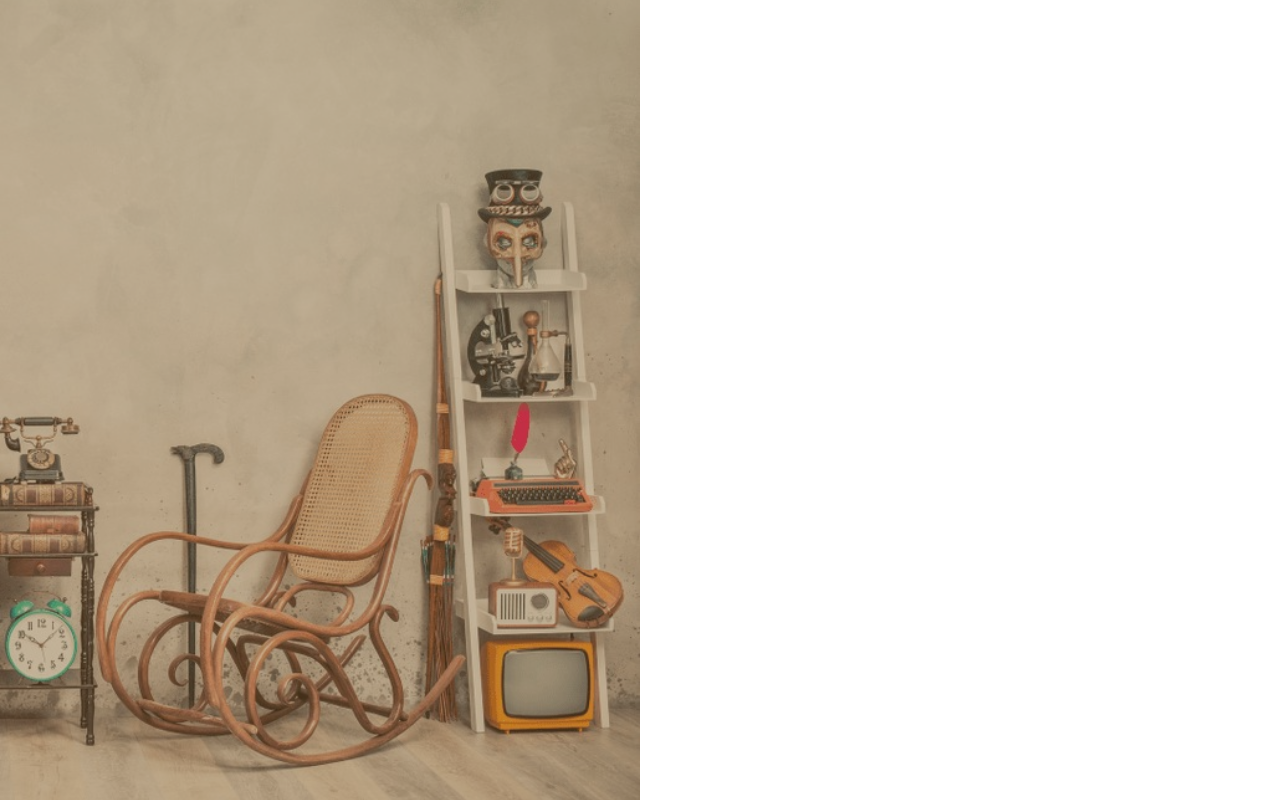
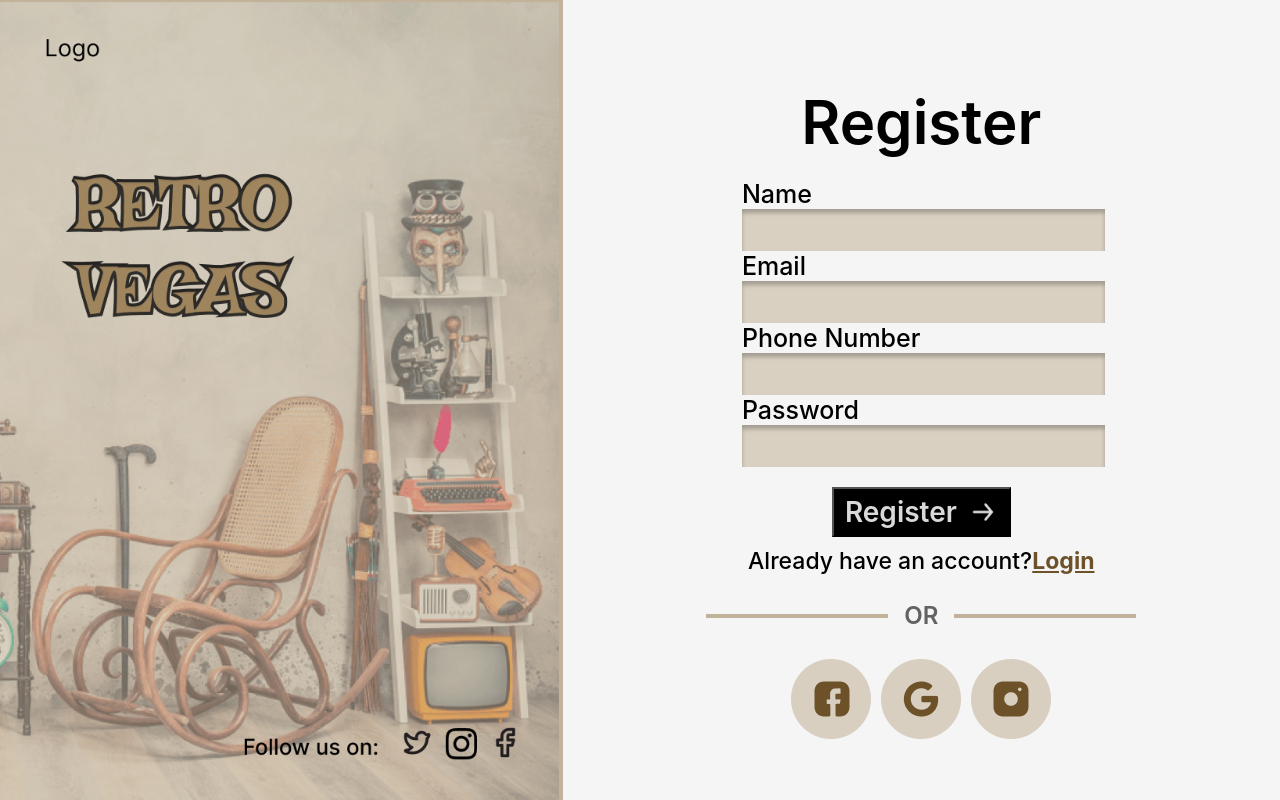
Before and after one commit to ashadnadeem/front-end-retro-vegas, a React (Create React App) app: page / in a window 1280 px wide. Built offline with nearby package versions, Linux system fonts and the light colour scheme.

Commit message:
fix: button allignment

```diff
--- a/src/App.js
+++ /dev/null
@@ -1,23 +0,0 @@
-import React from 'react';
-import './App.css';
-import LoginForm from './components/LoginForm';
-
-function App() {
-  return (
-    <div className="App">
-      <div className='LoginPage'>
-
-        <div className='ImageBG'>
-          <div class="ImageOverlay"></div>
-        </div>
-
-        <div class= 'Login'>
-          {/* <LoginForm/> */}
-        </div>
-
-      </div>
-    </div>
-  );
-}
-
-export default App;
--- a/src/components/Buttons/RectangleButton/styles.css
+++ b/src/components/Buttons/RectangleButton/styles.css
@@ -1,7 +1,9 @@
 .buttongroup {
     width: 25%;
-    height: 70px;
+    height: 50px;
+    display: flex;
     justify-content: space-around;
+    align-items: center;
     flex-direction: row;
     background-color: #000000;
 }
@@ -9,7 +11,6 @@
 .buttonicon{
     width: 30px;
     height: 30px;
-    margin-top: 10px;
 }
 
 .buttontext{
```
